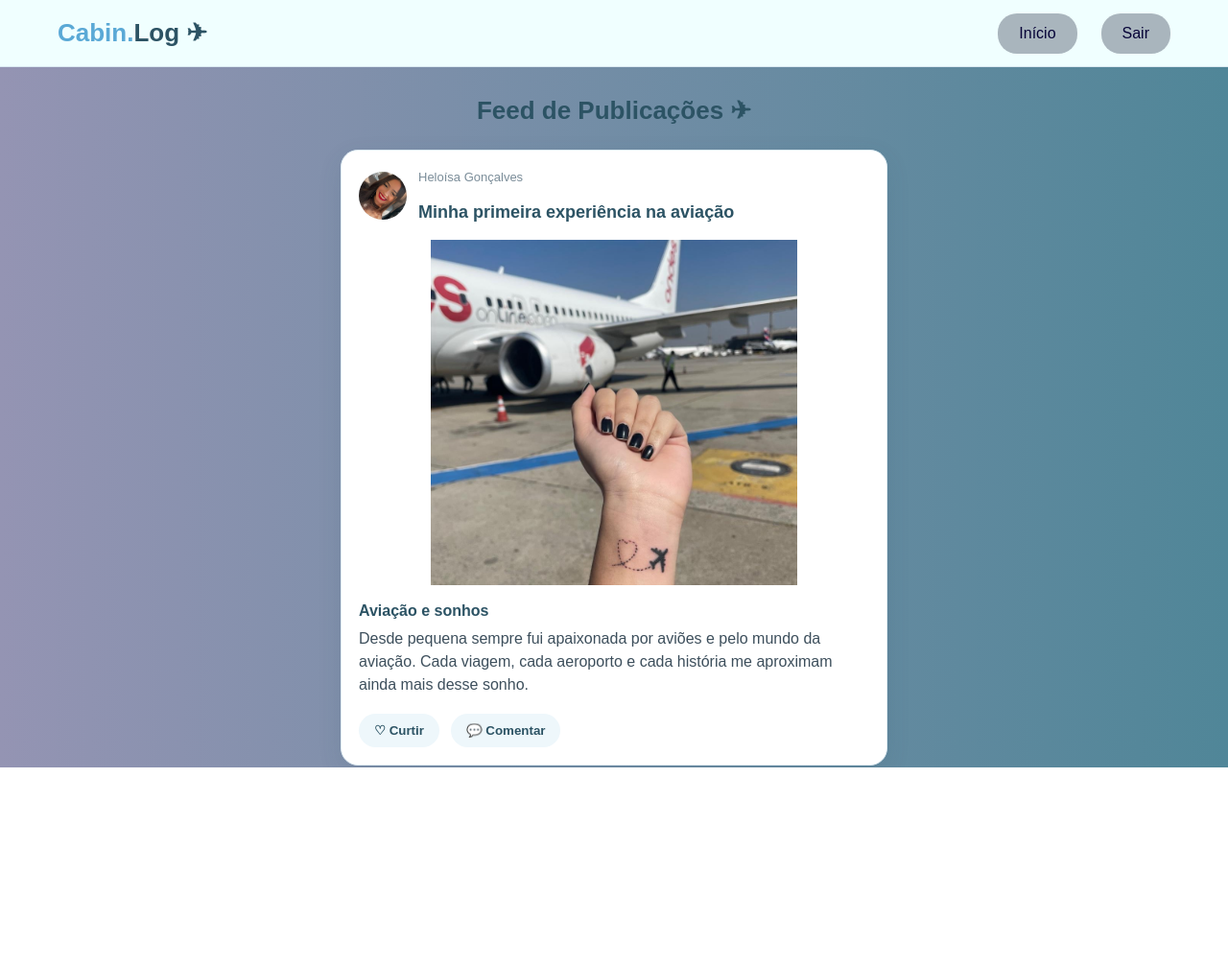
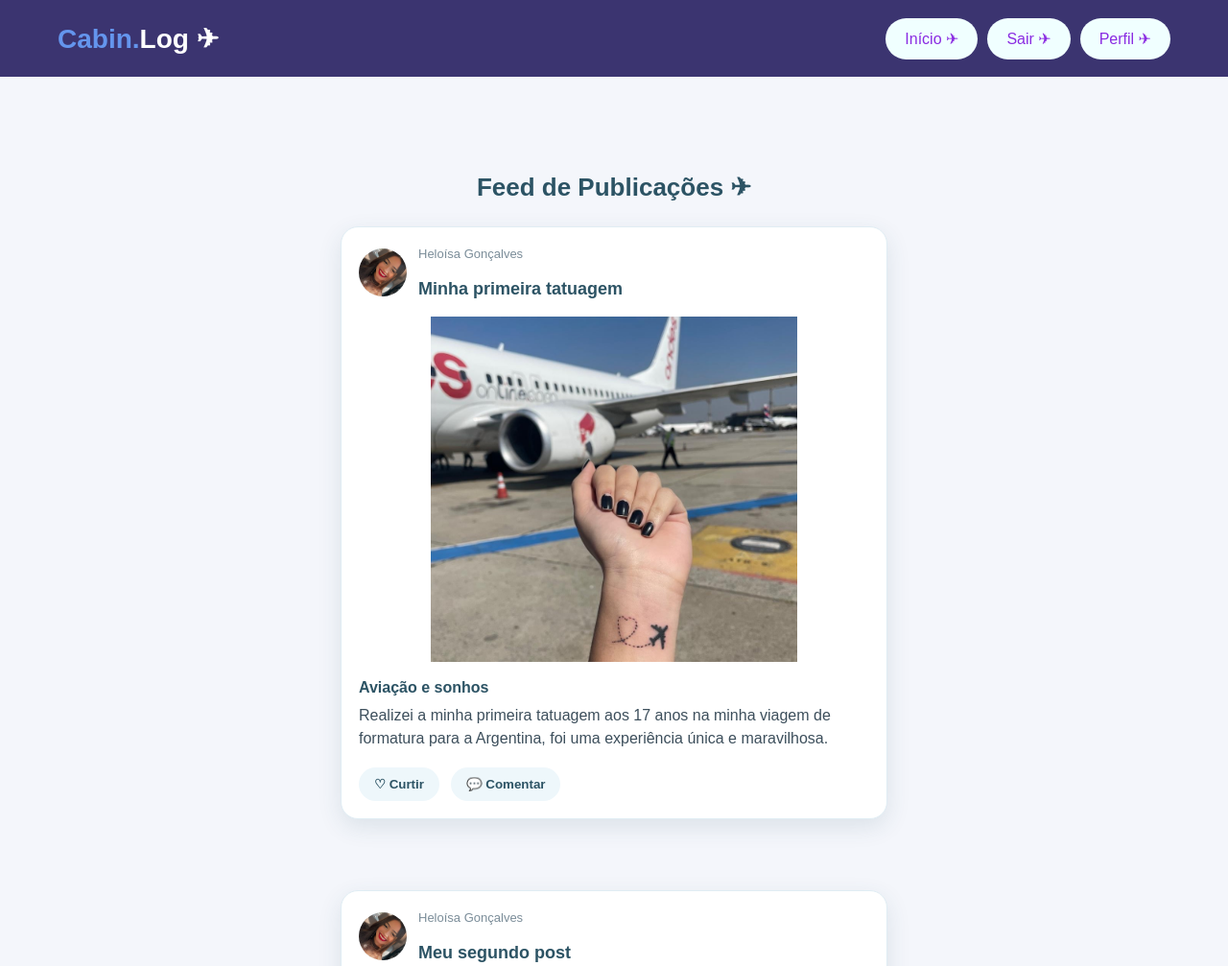
Before and after one commit to Heloisa-Goncalves/Projeto-Individual---CabinLog, a website: page public/feed.html in a window 1280 px wide. Shown: the top 1007 px of the page at 96% size. Before the commit the page ends 800 px from the top, so only its background shows below. Drawn offline with Linux system fonts and the light colour scheme; no server answers.

Commit message:
Inserindo tela de usuario

```diff
--- a/public/css/feed.css
+++ b/public/css/feed.css
@@ -2,59 +2,53 @@
   margin: 0;
   padding: 0;
   box-sizing: border-box;
-  font-family: 'Poppins', Arial, sans-serif;
+  font-family: Arial, Helvetica, sans-serif;
 }
 
 body {
-background: linear-gradient(to right, rgb(148, 148, 179), rgb(80, 134, 152));
-  color: #23313a;
+  background-color: #f4f6fb;
+  color: #333;
 }
 
-/* TOPO */
-
 .header {
-  width: 100%;
-  height: 70px;
-  background-color: azure;
-  border-bottom: 1px solid #d9e8f0;
+  height: 80px;
+  background-color: rgb(59, 52, 112);
   display: flex;
+  align-items: center;
   justify-content: space-between;
-  align-items: center;
   padding: 0 60px;
-  position: fixed;
-  top: 0;
-  z-index: 1000;
+  color: white;
 }
 
 .logo {
-  font-size: 26px;
-  font-weight: 700;
-  color: #2c5364;
+  font-size: 28px;
+  font-weight: bold;
 }
 
 .logo span {
-  color: #5aa9d6;
+  color: cornflowerblue;
 }
 
 .menu {
   display: flex;
-  gap: 25px;
+  gap: 10px;
+  align-items: center;
 }
 
 .menu a {
+  background-color: azure;
+  color: blueviolet;
   text-decoration: none;
-  font-weight: 500;
-  background-color: #a9b5bd;
-  color: rgb(6, 3, 55);
-  padding: 12px 22px;
-  border-radius: 20px;
+  padding: 12px 20px;
+  border-radius: 999px;
+  font-size: 16px;
+  transition: 0.3s;
 }
 
 .menu a:hover {
-  background-color: #464782;
+  transform: scale(1.05);
+  opacity: 0.9;
 }
-
-/* FEED */
 
 .feed-container {
   max-width: 600px;
--- /dev/null
+++ b/public/css/usuario.css
@@ -0,0 +1,154 @@
+* {
+  margin: 0;
+  padding: 0;
+  box-sizing: border-box;
+  font-family: Arial, Helvetica, sans-serif;
+}
+
+body {
+  background-color: #f4f6fb;
+  color: #333;
+}
+
+.header {
+  height: 80px;
+  background-color: rgb(59, 52, 112);
+  display: flex;
+  align-items: center;
+  justify-content: space-between;
+  padding: 0 60px;
+  color: white;
+}
+
+.logo {
+  font-size: 28px;
+  font-weight: bold;
+}
+
+.logo span {
+  color: cornflowerblue;
+}
+
+.menu {
+   display: flex;
+  gap: 10px;
+  align-items: center;
+}
+
+.menu a {
+   background-color: azure;
+  color: blueviolet;
+  text-decoration: none;
+  padding: 12px 20px;
+  border-radius: 999px;
+  font-size: 16px;
+  transition: 0.3s;
+}
+
+.menu a:hover {
+  transform: scale(1.05);
+  opacity: 0.9;
+}
+
+.perfil-container {
+  max-width: 1000px;
+  margin: 40px auto;
+  padding: 20px;
+}
+
+.perfil-card {
+  background-color: white;
+  border-radius: 20px;
+  padding: 40px;
+  display: flex;
+  gap: 40px;
+  align-items: center;
+  box-shadow: 0 4px 15px rgba(0,0,0,0.1);
+}
+
+.foto-perfil img {
+  width: 180px;
+  height: 180px;
+  border-radius: 50%;
+  object-fit: cover;
+  border: 5px solid rgb(59, 52, 112);
+}
+
+.info-perfil h1 {
+  font-size: 32px;
+  color: rgb(59, 52, 112);
+}
+
+.info-perfil p {
+  margin-top: 8px;
+  font-size: 17px;
+}
+
+.bio {
+  max-width: 550px;
+  line-height: 1.5;
+}
+
+.dados {
+  display: flex;
+  gap: 30px;
+  margin-top: 20px;
+}
+
+.botao-editar {
+  margin-top: 25px;
+  padding: 12px 25px;
+  border: none;
+  border-radius: 20px;
+  background-color: rgb(59, 52, 112);
+  color: white;
+  cursor: pointer;
+  font-size: 16px;
+}
+
+.botao-publicar {
+  margin-top: 25px;
+  padding: 12px 25px;
+  border: none;
+  border-radius: 20px;
+  background-color: rgb(59, 52, 112);
+  color: white;
+  cursor: pointer;
+  font-size: 16px;
+}
+
+.titulo-posts {
+  margin: 40px 0 20px;
+  color: rgb(59, 52, 112);
+}
+
+.posts-perfil {
+  display: flex;
+  flex-direction: column;
+  gap: 25px;
+}
+
+.post {
+  background-color: white;
+  border-radius: 18px;
+  padding: 20px;
+  box-shadow: 0 4px 12px rgba(0,0,0,0.08);
+}
+
+.post img {
+  width: 100%;
+  max-height: 450px;
+  object-fit: contain;
+  border-radius: 15px;
+  background-color: #eee;
+}
+
+.post h3 {
+  margin-top: 15px;
+  color: rgb(59, 52, 112);
+}
+
+.post p {
+  margin-top: 8px;
+  line-height: 1.5;
+}
--- a/public/feed.html
+++ b/public/feed.html
@@ -15,8 +15,9 @@
     </div>
 
     <nav class="menu">
-      <a href="index.html">Início</a>
-      <a href="login.html">Sair</a>
+      <a href="index.html">Início ✈</a>
+      <a href="index.html">Sair ✈</a>
+      <a href="usuario.html">Perfil ✈</a>
     </nav>
   </header>
 
@@ -32,7 +33,7 @@
 
       <div>
         <span>Heloísa Gonçalves</span><br><br>
-        <h3>Minha primeira experiência na aviação</h3>
+        <h3>Minha primeira tatuagem</h3>
       </div>
     </div>
 
@@ -42,8 +43,8 @@
       <p class="conteudo">Aviação e sonhos</p>
 
       <p class="descricao">
-        Desde pequena sempre fui apaixonada por aviões e pelo mundo da aviação.
-        Cada viagem, cada aeroporto e cada história me aproximam ainda mais desse sonho.
+        Realizei a minha primeira tatuagem aos 17 anos na minha viagem de formatura para a
+        Argentina, foi uma experiência única e maravilhosa.
       </p>
     </div>
 
@@ -52,6 +53,40 @@
       <button>💬 Comentar</button>
     </div>
   </div>
+
+      <div class="post-acoes">
+    </div>
+  </div>
+
+  <div class="post">
+    <div class="post-header">
+      <div class="avatar">
+        <img src="assets/imgs/WhatsApp Image 2026-04-18 at 21.02.14.jpeg" alt="Minha foto">
+      </div>
+
+      <div>
+        <span>Heloísa Gonçalves</span><br><br>
+        <h3>Meu segundo post</h3>
+      </div>
+    </div>
+
+    <img class="post-img" src="assets/imgs/aviao.jpg" alt="Imagem do post">
+
+    <div class="post-body">
+      <p class="conteudo">Nova publicação</p>
+
+      <p class="descricao">
+        Esse é o texto da minha segunda publicação no feed.
+      </p>
+    </div>
+
+    <div class="post-acoes">
+      <button>♡ Curtir</button>
+      <button>💬 Comentar</button>
+    </div>
+  </div>
+
+</section>
 
     </section>
   </main>
```
Also changed, not shown: public/cadastro.html (+1 -1 lines), public/css/institucional.css (+1 -15 lines), public/index.html (+1 -1 lines), public/usuario.html (added, +70 -0 lines).
